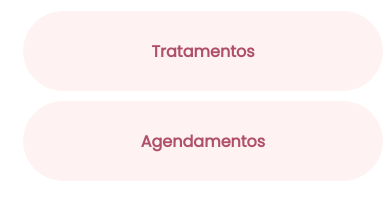
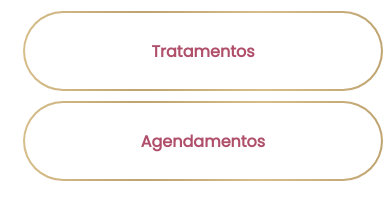
Before and after one commit to heebettinelli/estetica-thais-lisboa, a plain HTML site: page index.html in a window 390 px wide. Shown: the part 296-516 px from the top of the page. Drawn offline with Linux system fonts and the light colour scheme; files whose address does not match are found by name.

Commit message:
style: chenge stroke and background color buttons color

```diff
--- a/style.css
+++ b/style.css
@@ -60,8 +60,10 @@
         flex-direction: column;
         align-items: center;
         height: 80px;
-        background-color: var(--cor-apoio);
+        background: linear-gradient(#FFFFFF, #FFFFFF) padding-box,
+        linear-gradient(to right, #d6bd89, #bfa370, #d6bd89, #bfa370) border-box;
         border-radius: 50px;
+        border: 2px solid transparent;
         margin-top: 10px;
 
     }
@@ -72,9 +74,12 @@
         flex-direction: column;
         align-items: center;
         height: 80px;
-        background-color: var(--cor-apoio);
+        background: linear-gradient(#FFFFFF, #FFFFFF) padding-box,
+        linear-gradient(to right, #d6bd89, #bfa370, #d6bd89, #bfa370) border-box;
         border-radius: 50px;
+        border: 2px solid transparent;
         margin-top: 10px;
+
     }
 
     a {
```
